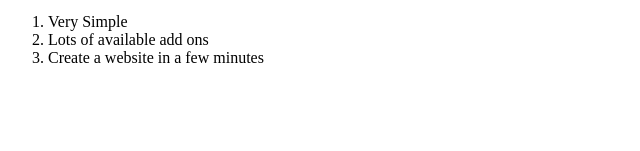
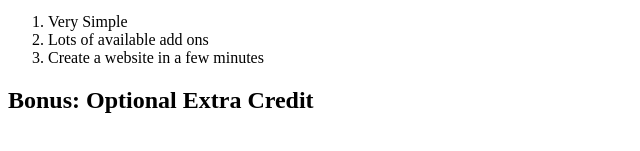
Before and after one commit to jayrajan/flask_project, a plain HTML site: page assessment_ex1.html in a window 1280 px wide. Shown: the part 223-374 px from the top of the page, without its empty margins (0-640 px from the left). Drawn offline with Linux system fonts and the light colour scheme.

Commit message:
feat: added heading2

```diff
--- a/assessment_ex1.html
+++ b/assessment_ex1.html
@@ -17,6 +17,8 @@
             <li>Create a website in a few minutes</li>
         </ol>
 
+        <h2>Bonus: Optional Extra Credit</h2>
+
     </body>
 
 
```
